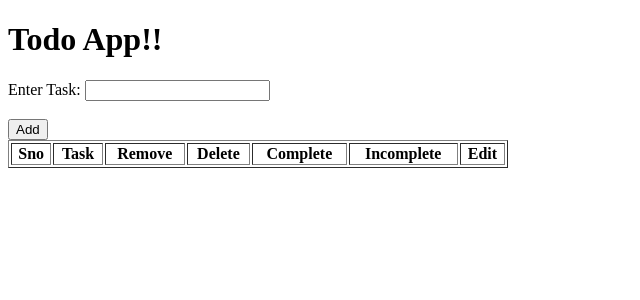
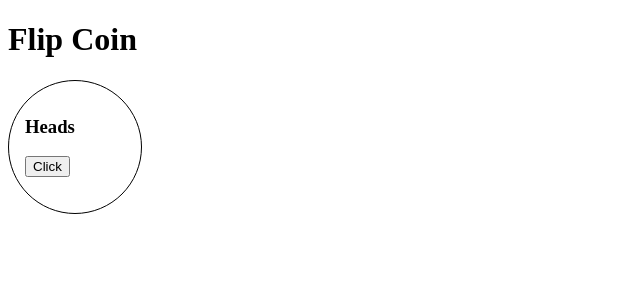
Before and after one commit to shivaniwaghmare9/react.class, a React (Vite) app in the folder homeapp/: page / in a window 1280 px wide. Shown: the top 300 px of the page, without its empty margins (0-640 px from the left). Built offline with nearby package versions, Linux system fonts and the light colour scheme.

Commit message:
flipcoin

```diff
--- a/homeapp/src/App.jsx
+++ b/homeapp/src/App.jsx
@@ -1,88 +1,22 @@
 
-import { useSelector,useDispatch } from "react-redux";
-import { addTask,RemoveTask,ReByIndex,taskComplete,taskInComplete,myEdit } from "./todoSlice";
 import { useState } from "react";
 const App=()=>{
-  const data=useSelector(state=>state.todo.task)
-  const dispatch=useDispatch();
-  const[val,setVal]=useState("")
-  const[btn,setBtn]=useState(true);
-  const[myid,setMyid]=useState("");
-  const dataEdit=(key,work)=>{
-    setVal(work)
-    setBtn(false)
-    setMyid(id)
+  const[coin,setCoin]=useState("Heads");
+  const[flipcount,setFlipcount]=useState(0);
+  const[heads,setHeads]=useState(0);
+  const[tails,setTails]=useState(0);
+  const flipCoin=()=>{
+    const flip=Math.random()< 0.5 ?"Hedas":"Tails"
   }
-  const editData=()=>{
-    dispatch(myEdit({id:myid,work:val}))
-    setBtn(true)
-  }
-  console.log(data);
-  let sno=0;
-  const ans=data.map((key,index)=>{
-    sno++;
-    return(
-      <>
-      <tr>
-        <td>{sno}</td>
-        <td>{key.taskStatus?(
-          <>
-          <span style={{color:"red",textDecoration:"line-through"}}>
-            {key.work}
-          </span>
-          </>
-        ):(
-         <>
-         {key.work}
-         </>
-        )
-        }
-          </td>
-        <td>
-          <button onClick={()=>{dispatch(RemoveTask({id:key.id}))}}>remove</button>
-        </td>
-        <td>
-          <button onClick={()=>{dispatch(ReByIndex({id:index}))}}>delete</button>
-        </td>
-        <td>
-          <button onClick={()=>{dispatch(taskComplete({id:key.id}))}}>complete</button>
-        </td>
-        <td>
-          <button onClick={()=>{dispatch(taskInComplete({id:key.id}))}}>incomplete</button>
-        </td>
-        <td>
-          <button onClick={()=>{dataEdit(key.id,key.work)}}>Edit</button>
-        </td>
-      </tr>
-      </>
-    )
-  })
   return(
     <>
-    <h1>Todo App!!</h1>
-    Enter Task: <input type="text" value={val} onChange={(e)=>{setVal(e.target.value)}} /><br/><br/>
-    {btn?(
-      <>
-      <button onClick={()=>{dispatch(addTask({id:Date.now(),work:val,taskStatus:false}))}}>Add</button><br/>
-      </>
-    ):(
-      <>
-       <button onClick={editData}>EditSave</button>
-      </>
-    )}
-
-    <table border="1" width="500px">
-      <tr>
-        <th>Sno</th>
-        <th>Task</th>
-        <th>Remove</th>
-        <th>Delete</th>
-        <th>Complete</th>
-        <th>Incomplete</th>
-        <th>Edit</th>
-      </tr>
-      {ans}
-    </table>
+    <div>
+      <h1>Flip Coin</h1>
+      <div style={{width:"100px",height:"100px",border:"1px solid black" ,padding:"1rem",borderRadius:"100%"}}>
+        <h3>{coin}</h3>
+        <button onClick={flipCoin}>Click</button>
+      </div>
+    </div>
     </>
   )
 }
--- a/homeapp/src/store.jsx
+++ /dev/null
@@ -1,8 +0,0 @@
-import { configureStore } from "@reduxjs/toolkit";
-import todoreducer from "./todoSlice"
-const store=configureStore({
-    reducer:{
-      todo:todoreducer
-    }
-})
-export default store;
--- a/homeapp/src/todoSlice.jsx
+++ /dev/null
@@ -1,64 +0,0 @@
-import { createSlice } from "@reduxjs/toolkit";
-
-const todoSlice=createSlice({
-    name:"todo",
-    initialState:{
-        task:[]
-    },
-    reducers:{
-        addTask:(state,actions)=>{
-            console.log(actions)
-            state.task.push(actions.payload)
-        },
-        RemoveTask:(state,actions)=>{
-            console.log(actions.payload.id)
-            state.task=state.task.filter(function(key){
-                if(key.id==actions.payload.id)
-                {
-                    return false;
-                }
-                else
-                {
-                    return true;
-                }
-            })
-        },
-        // RemoveTask:(state,actions)=>{
-        //     console.log(actions.payload)
-        //     state.task=state.task.filter(items=>items.id!=actions.payload.id)
-        // }
-       ReByIndex:(state,actions)=>{
-        state.task.splice(actions.payload.id,1);
-        console.log(actions.payload.id)
-       },
-       taskComplete:(state,actions)=>{
-        for(var i=0; i<state.task.length; i++)
-        {
-            if(state.task[i].id==actions.payload.id)
-            {
-                state.task[i].taskStatus=true;
-            }
-        }
-       },
-       taskInComplete:(state,actions)=>{
-        for(var i=0; i<state.task.length; i++)
-        {
-            if(state.task[i].id==actions.payload.id)
-            {
-                state.task[i].taskStatus=false;
-            }
-        }
-       },
-       myEdit:(state,actions)=>{
-        for(var i=0; i<state.task.length; i++)
-        {
-            if(state.task[i].id==actions.payload.id)
-            {
-                state.task[i].work=actions.payload.work;
-            }
-        }
-       }
-    }
-})
-export const{addTask,RemoveTask,ReByIndex,taskComplete,taskInComplete,myEdit}=todoSlice.actions;
-export default todoSlice.reducer;
```
Also changed, not shown: homeapp/src/main.jsx (+3 -4 lines).
